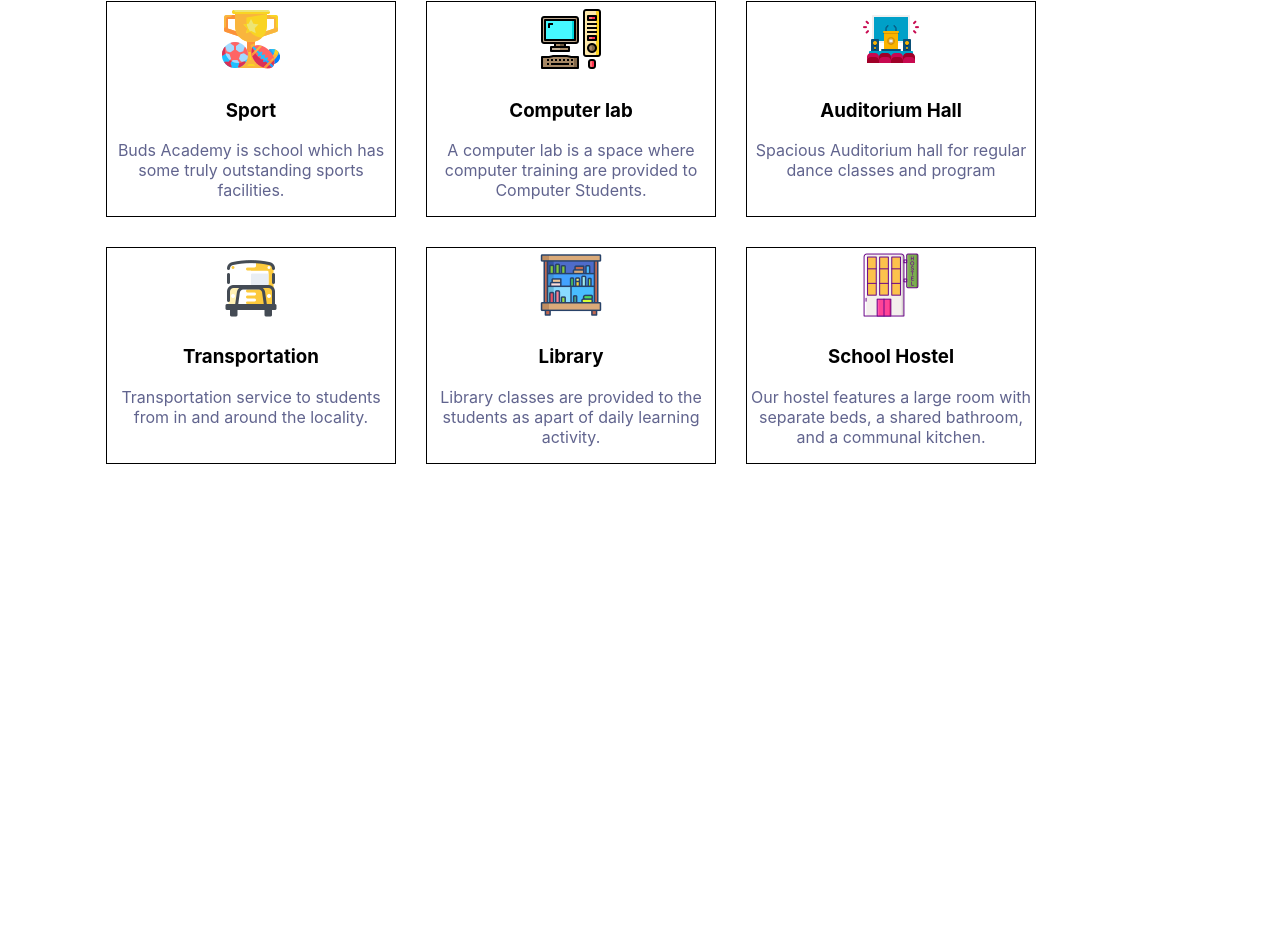
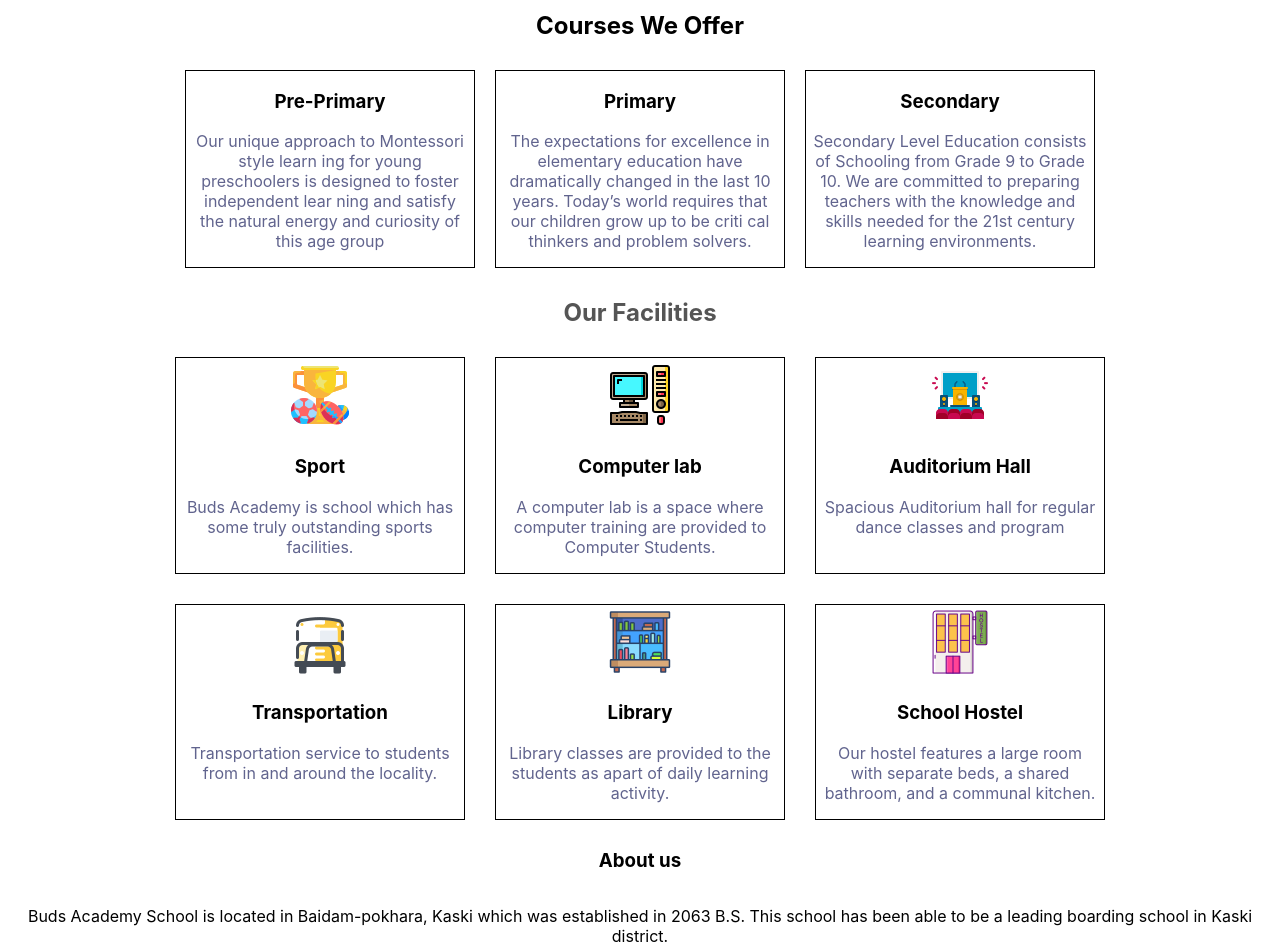
Before and after one commit to naharki/budsws, a React (Create React App) app: page / in a window 1280 px wide. Shown: the part 9-961 px from the top of the page. Before the commit the page ends 800 px from the top, so only its background shows below. Built offline with nearby package versions, Linux system fonts and the light colour scheme.

Commit message:
some chnages

```diff
--- a/package.json
+++ b/package.json
@@ -3,6 +3,10 @@
   "version": "0.1.0",
   "private": true,
   "dependencies": {
+    "@fortawesome/fontawesome-svg-core": "^6.4.0",
+    "@fortawesome/free-regular-svg-icons": "^6.4.0",
+    "@fortawesome/free-solid-svg-icons": "^6.4.0",
+    "@fortawesome/react-fontawesome": "^0.2.0",
     "@mui/material": "^5.13.5",
     "@mui/styled-engine-sc": "^5.12.0",
     "@testing-library/jest-dom": "^5.16.5",
@@ -11,6 +15,7 @@
     "bootstrap": "^5.3.0",
     "react": "^18.2.0",
     "react-dom": "^18.2.0",
+    "react-router-dom": "^6.12.1",
     "react-scripts": "5.0.1",
     "styled-components": "^5.3.11",
     "web-vitals": "^2.1.4"
--- a/src/App.js
+++ b/src/App.js
@@ -1,10 +1,24 @@
-import Card from './components/Card';
+// import Card from './components/Card';
+import Footer from './components/Footer';
 import './App.css';
+import { BrowserRouter, Route, Routes } from 'react-router-dom';
+// import Courses from './components/Courses';
+import Developer from './components/Developer';
+import Home from './components/Home';
 
 function App() {
   return (
     <div className="App">
-      <Card />
+      <BrowserRouter>
+        <Routes>
+          <Route path='/' element={<Home />}/>
+          {/* <Route path="/course" element={<Card />} /> */}
+          <Route path="developer" element={<Developer />} />
+          <Route path='/footer' element={<Footer />}/>
+        </Routes>
+        {/* <Footer /> */}
+      </BrowserRouter>
+
     </div>
   );
 }
--- a/src/components/Card.jsx
+++ b/src/components/Card.jsx
@@ -8,6 +8,8 @@ import library from '../icons/library-shelf.png';
 
 function Card ()  {
 return(
+  <>
+  <h1 className='facilities-title'>Our Facilities</h1>
   <div className='facilities'>
 <div className="card " style={{width: '18rem'}}>
   <img  src={sport} className="card-img-top" alt="sport" />
@@ -53,6 +55,7 @@ return(
     </div>
 </div>
 </div>
+</>
 )
 }
 export default Card;
--- /dev/null
+++ b/src/components/Courses.jsx
@@ -0,0 +1,12 @@
+import React from 'react'
+import Card from './Card';
+function Courses() {
+  return (
+    <div>
+    <Card />
+    </div>
+  )
+}
+
+
+export default Courses
--- /dev/null
+++ b/src/components/Developer.jsx
@@ -0,0 +1,23 @@
+import '../styles/Developer.css';
+import { FontAwesomeIcon } from '@fortawesome/react-fontawesome';
+import { faMugHot } from '@fortawesome/free-solid-svg-icons';
+
+function Developer() {
+
+    return (
+    <div className="intro" >
+      <h3>Sujan Naharki</h3>
+      <div className="sujan-intro">
+        <p>
+          Ultimate Tech Solutions In Nepal Desktop App - Web Development -
+          Mobile Apps - Graphic Works
+        </p>
+        <FontAwesomeIcon icon={faMugHot} />
+        <p>Phone: 9861913770 </p>
+        <p>E-mail:sujannaharki2@gmail.com </p>
+        <p>Our Partners : We've More than 150+ Active Genuine Clients</p>
+      </div>
+    </div>
+  );
+}
+export default Developer;
--- /dev/null
+++ b/src/components/Footer.jsx
@@ -0,0 +1,39 @@
+// import { useState } from 'react';
+import '../styles/Footer.css';
+// import Sujan from './Sujan';
+import { Link } from 'react-router-dom';
+import { FontAwesomeIcon } from '@fortawesome/react-fontawesome';
+// import {faFacebook } from '@fortawesome/free-solid-svg-icons';
+
+function Footer () {
+    const currentYear = new Date().getFullYear();
+
+
+    return(
+    <div className="footer">
+        <h3>About us</h3>
+        <p>Buds Academy School is located in Baidam-pokhara, Kaski which was established in
+2063 B.S. This school has been able to be a leading boarding school in Kaski district.
+
+</p>
+<div className="social-media">
+    <a href="d">
+    <i class="fa-brands fa-facebook"></i>
+    </a>
+    <a href="d">
+        <img src="" alt="" />
+    </a>
+    <a href="d">
+        <img src="" alt="" />
+    </a>
+    <a href="d">
+        <img src="" alt="" />
+    </a>
+</div>
+<div className="right-developer">
+    <p>@{currentYear} Buds Academy School. All Right Reserved, Powered by <Link to='/developer'>Sujan</Link> </p>
+</div>
+    </div>
+)
+}
+export default Footer;
--- /dev/null
+++ b/src/components/Home.jsx
@@ -0,0 +1,19 @@
+import Courses from "./Courses";
+import Footer from "./Footer";
+import OfferCourse from "./Offercourse";
+
+function Home() {
+  return (
+    <>
+      <section className="Header"></section>
+      <section className="body">
+        <OfferCourse />
+        <Courses />
+      </section>
+      <section className="footer">
+        <Footer />
+      </section>
+    </>
+  );
+}
+export default Home;
--- /dev/null
+++ b/src/components/Offercourse.jsx
@@ -0,0 +1,47 @@
+import '../styles/Offer-courses.css';
+
+function OfferCourse() {
+  return (
+    <>
+      <h1 className="title">Courses We Offer</h1>
+      <div className="offer-course">
+        <div className="card" style={{ width: '18rem' }}>
+          {/* <img  src={ComputerLaab} className="card-img-top" alt="Computer Lab" /> */}
+          <div className="card-body">
+            <h3 className="card-titile">Pre-Primary</h3>
+            <p className="card-text">
+              Our unique approach to Montessori style learn ing for young
+              preschoolers is designed to foster independent lear ning and
+              satisfy the natural energy and curiosity of this age group
+            </p>
+          </div>
+        </div>
+        <div className="card" style={{ width: '18rem' }}>
+          {/* <img  src={ComputerLaab} className="card-img-top" alt="Computer Lab" /> */}
+          <div className="card-body">
+            <h3 className="card-titile">Primary</h3>
+            <p className="card-text">
+              The expectations for excellence in elementary education have
+              dramatically changed in the last 10 years. Today’s world requires
+              that our children grow up to be criti cal thinkers and problem
+              solvers.
+            </p>
+          </div>
+        </div>
+        <div className="card" style={{ width: '18rem' }}>
+          {/* <img  src={ComputerLaab} className="card-img-top" alt="Computer Lab" /> */}
+          <div className="card-body">
+            <h3 className="card-titile">Secondary</h3>
+            <p className="card-text">
+              Secondary Level Education consists of Schooling from Grade 9 to
+              Grade 10. We are committed to preparing teachers with the
+              knowledge and skills needed for the 21st century learning
+              environments.
+            </p>
+          </div>
+        </div>
+      </div>
+    </>
+  );
+}
+export default OfferCourse;
--- a/src/styles/Card.css
+++ b/src/styles/Card.css
@@ -1,3 +1,10 @@
+.facilities-title{
+display: flex;
+justify-content: center;
+color: #555;
+
+}
+
 .facilities {
     display: flex;
     flex-direction: row;
@@ -5,6 +12,7 @@
     column-count: 2;
     width: 85%;
     margin: auto;
+    justify-content: center;
     gap: 10px;
 }
 .card {
--- /dev/null
+++ b/src/styles/Developer.css
@@ -0,0 +1,16 @@
+.intro {
+  display: flex;
+  flex-direction: column;
+  flex-wrap: wrap;
+  justify-content: center;
+  align-items: center;
+  height: 100vh;
+  row-gap: 2rem;
+ }
+ .sujan-intro {
+  width: 85%;
+   display: flex;
+  row-gap: 10px;
+  flex-direction: column;
+  align-items: center;
+}
--- /dev/null
+++ b/src/styles/Footer.css
@@ -0,0 +1,19 @@
+.footer {
+    display: flex;
+    flex-direction: column;
+    align-items: center;
+    justify-content: center;
+    text-align: center;
+    flex-wrap: wrap;
+  }
+
+  /* .social-media {
+    display: flex;
+    justify-content: center;
+  }
+
+  .right-developer {
+    display: flex;
+    justify-content: center;
+  }
+   */
--- /dev/null
+++ b/src/styles/Offer-courses.css
@@ -0,0 +1,14 @@
+.title {
+    text-align: center;
+}
+.offer-course {
+    display: flex;
+    flex-direction: row;
+    justify-content: center;
+    flex-wrap: wrap;
+
+}
+
+.card-text {
+    padding: 0 6px;
+}
```
Also changed, not shown: 1 other file (tests, documents, lock files or other folders).
